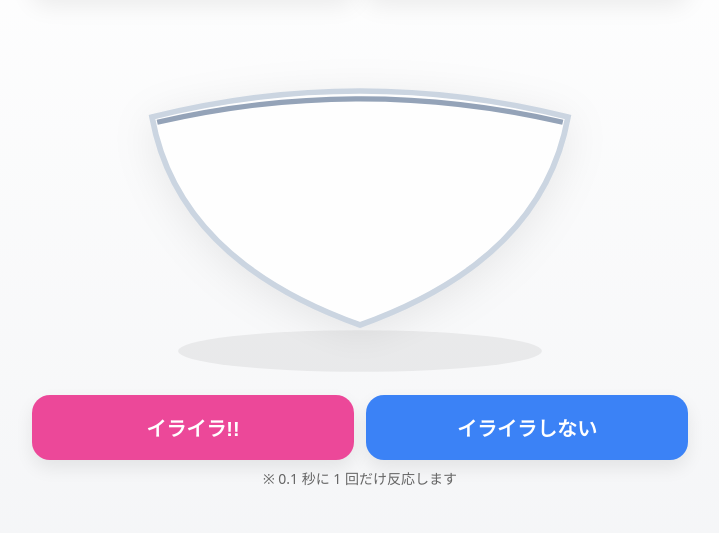
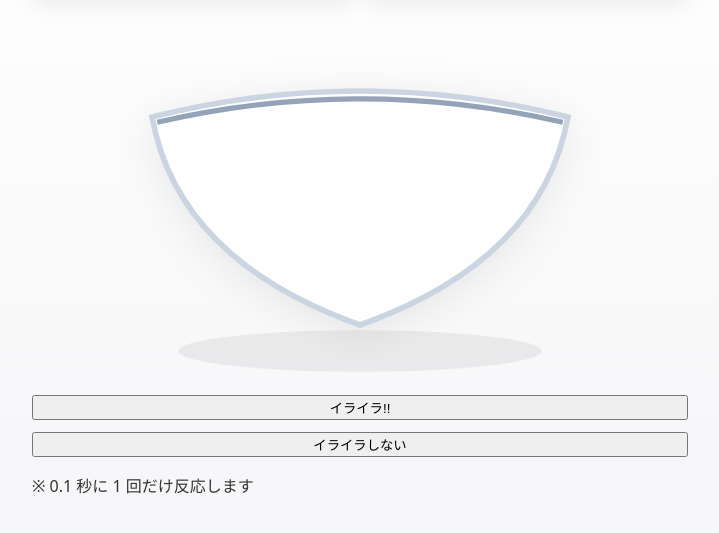
Before and after one commit to TT777888/iraira, a plain HTML site: page index.html in a window 1280 px wide. Shown: the part 131-664 px from the top of the page, without its empty margins (280-999 px from the left). Drawn offline with Linux system fonts and the light colour scheme.

Commit message:
Update stylesheet.css

```diff
--- a/stylesheet.css
+++ b/stylesheet.css
@@ -21,7 +21,7 @@ body{
   -webkit-tap-highlight-color: transparent;
 }
 
-/* レイアウト（モバイル最適化） */
+/* レイアウト（モバイル優先） */
 .container{
   max-width:720px;
   margin:0 auto;
@@ -34,9 +34,9 @@ h1{
   line-height:1.2;
   text-align:center;
 }
-
 .highlight{ color:var(--pink); font-weight:800; }
 
+/* カウンタ表示 */
 .status{
   display:grid;
   grid-template-columns: 1fr 1fr;
@@ -56,7 +56,7 @@ h1{
   text-align:center;
 }
 
-/* 器表示 */
+/* 器（SVG） */
 .vessel-wrap{
   display:flex;
   justify-content:center;
@@ -65,9 +65,10 @@ h1{
 .vessel{
   width: min(84vw, 520px);
   height: auto;
+  /* 無限拡大/縮小対応。JS から --v-scale を更新 */
   transform: scale(var(--v-scale,1));
   transform-origin: center bottom;
-  transition: transform .2s ease-out;
+  transition: transform .18s ease-out;
   will-change: transform;
 }
 .v-body{
@@ -81,58 +82,11 @@ h1{
   stroke:#94a3b8; /* slate-400 */
   stroke-width:2;
 }
-.v-shadow{
-  fill: rgba(0,0,0,.06);
-}
+.v-shadow{ fill: rgba(0,0,0,.06); }
 
-/* ボタン群（モバイル：縦積み → タブレット以上：横並び） */
+/* ボタン群：モバイル縦積み → 幅560px以上で横並び */
 .buttons{
   display:grid;
   grid-template-columns: 1fr;
   gap:12px;
-  margin: 12px 0 6px;
-}
-@media (min-width: 560px){
-  .buttons{ grid-template-columns: 1fr 1fr; }
-}
-
-/* ボタン */
-.btn{
-  width:100%;
-  border:0;
-  border-radius: clamp(14px, 3.8vw, 18px);
-  padding: clamp(12px, 3.8vw, 18px) clamp(16px, 4.5vw, 22px);
-  font-weight: 800;
-  font-size: clamp(16px, 4.2vw, 20px);
-  color:#fff;
-  cursor:pointer;
-  box-shadow: 0 8px 18px rgba(0,0,0,.08);
-  transition: transform .08s ease, box-shadow .2s ease, filter .2s ease;
-  will-change: transform;
-  touch-action: manipulation;
-}
-.btn:active{ transform: scale(.97); }
-.btn-pink{ background: var(--pink); }
-.btn-blue{ background: var(--blue); }
-
-/* アニメ表現 */
-.pressed{ filter: brightness(1.05); box-shadow: 0 10px 22px rgba(0,0,0,.12); }
-.vessel-bounce{ animation: vb 220ms ease-out; }
-@keyframes vb{
-  0%{ transform: scale(var(--v-scale,1)) translateY(0); }
-  35%{ transform: scale(calc(var(--v-scale,1)*1.02)) translateY(-2px); }
-  100%{ transform: scale(var(--v-scale,1)) translateY(0); }
-}
-
-/* 備考 */
-.note{
-  text-align:center;
-  color:var(--muted);
-  font-size: clamp(12px, 3.4vw, 14px);
-  margin: 8px 0 0;
-}
-
-/* 安全：視覚効果を控える設定 */
-@media (prefers-reduced-motion: reduce){
-  .btn, .vessel{ transition: none !important; animation: none !important; }
-}
+  mar
```
